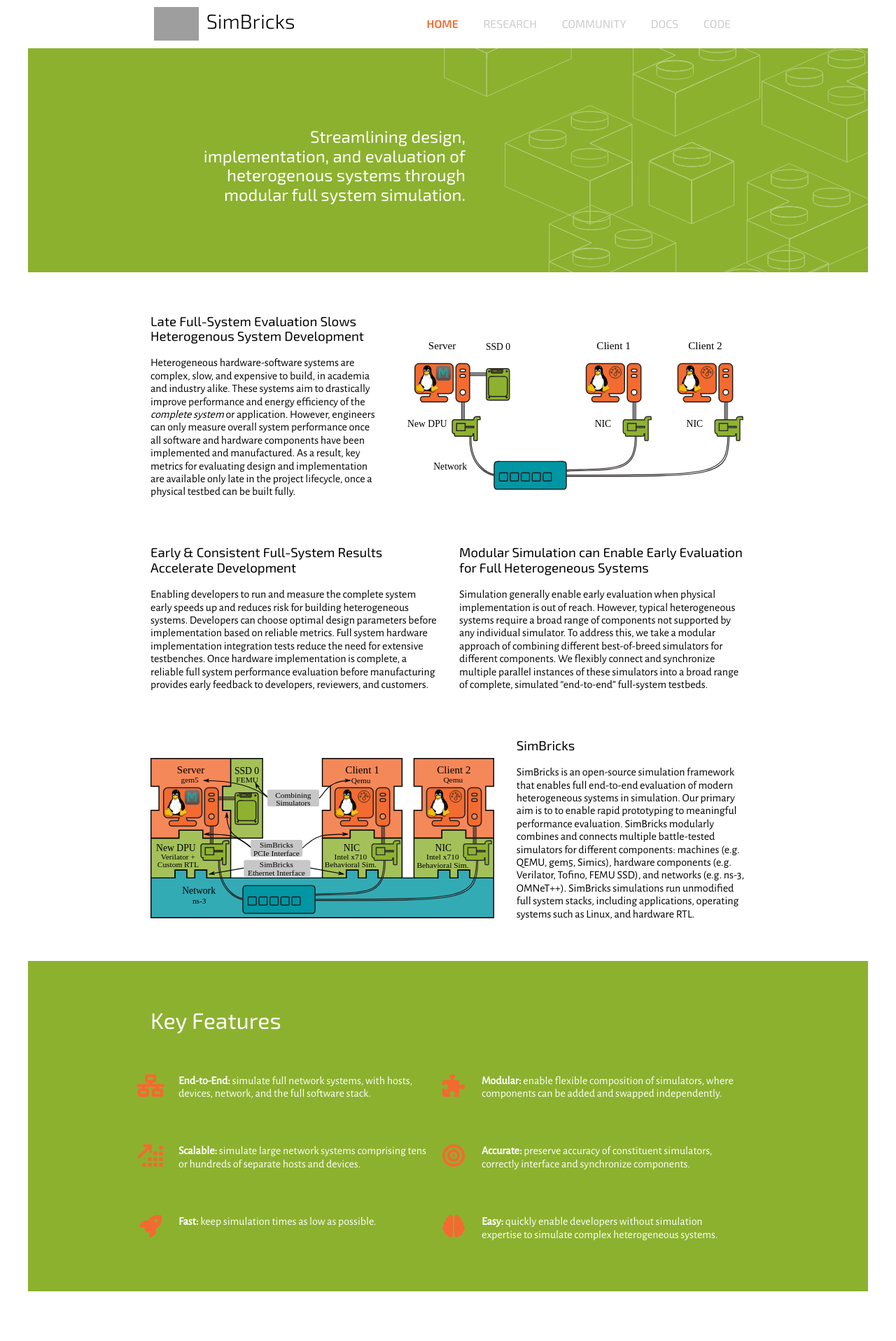
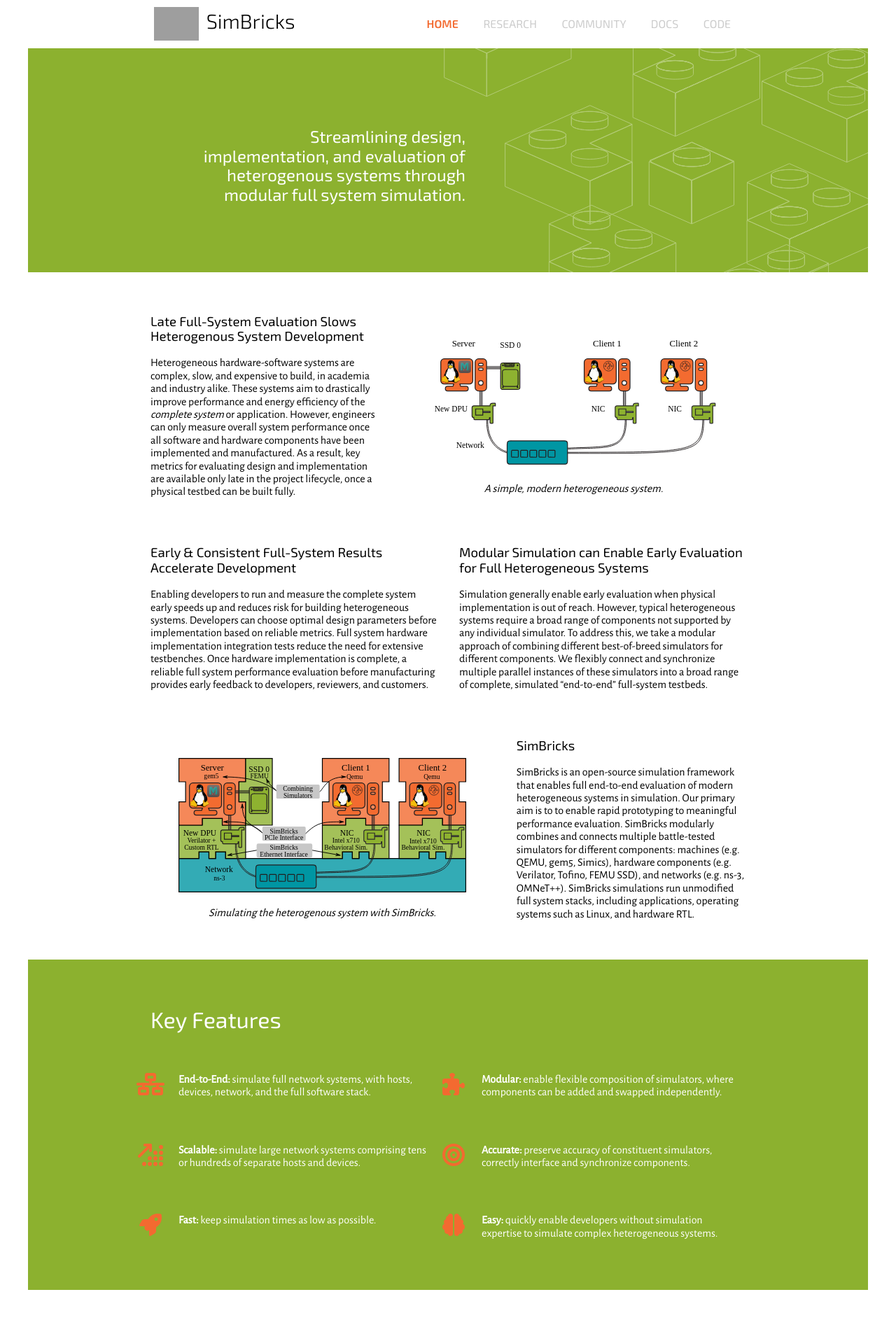
Before and after one commit to simbricks/simbricks.github.io, a Jekyll site: the page built from _pages/about.md, in a window 1280 px wide. Shown: the top 1916 px of the page at 70% size. Built offline with Jekyll 4.4.1, drawn with Linux system fonts in a browser that asks for light colours; grey boxes are pictures that could not be loaded.

Commit message:
about page: add captions for figures

```diff
--- a/_pages/about.md
+++ b/_pages/about.md
@@ -23,12 +23,15 @@
 
 </div>
 
-
+{::options parse_block_html="false" /}
 <div class="block-60">
-<img class="system" src="assets/images/overview_sys.svg"
+<figure>
+<img src="/assets/images/overview_sys.svg"
         alt="Example of a heterogeneous system configuration with three
         hosts, a server with the DPU being built and an SSD and two clients with
-        regular NICs. All hosts are connected to a network of just one switch.">
+        regular NICs. All hosts are connected to a network of just one switch."/>
+<figcaption>A simple, modern heterogeneous system.</figcaption>
+</figure>
 </div>
 
 
@@ -64,14 +67,18 @@
 
 
 
+{::options parse_block_html="false" /}
 <div class="block-60">
-<img class="sim" src="assets/images/overview_sim.svg"
+<figure>
+<img src="/assets/images/overview_sim.svg"
         alt="Example of a SimBricks simulation configuration with three
         simulated hosts, a server and two clients. We simulate the server in
         gem5 and connect to an SSD simulated through FEMU and a Corundum FPGA
         NIC simulated through Verilator. The two clients are simulated in QEMU
         and connect to a PCIe behavioral NIC model. All three hosts are
         connected through a network simulated in ns-3.">
+<figcaption>Simulating the heterogenous system with SimBricks.</figcaption>
+</figure>
 </div>
 
 
--- a/_sass/about.scss
+++ b/_sass/about.scss
@@ -236,4 +236,12 @@
       }
     }
   }
+
+  article.about {
+    figcaption {
+      text-align: center;
+      padding-top: 1rem;
+      font-style: italic;
+    }
+  }
 }
```
